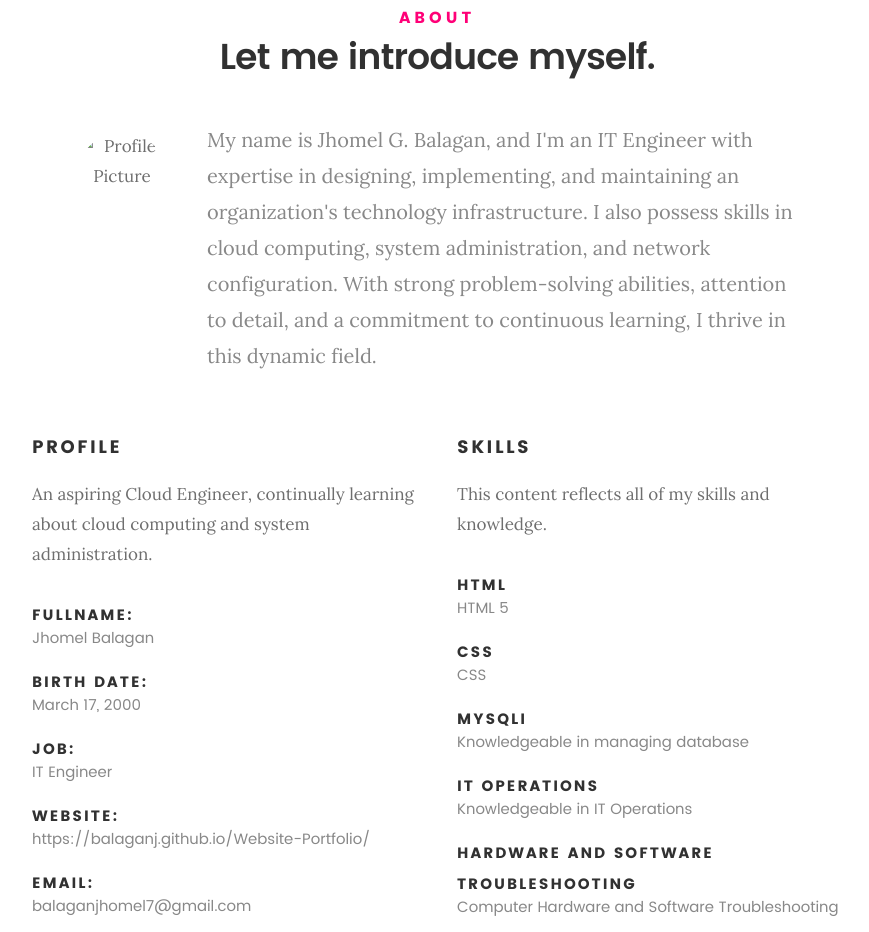
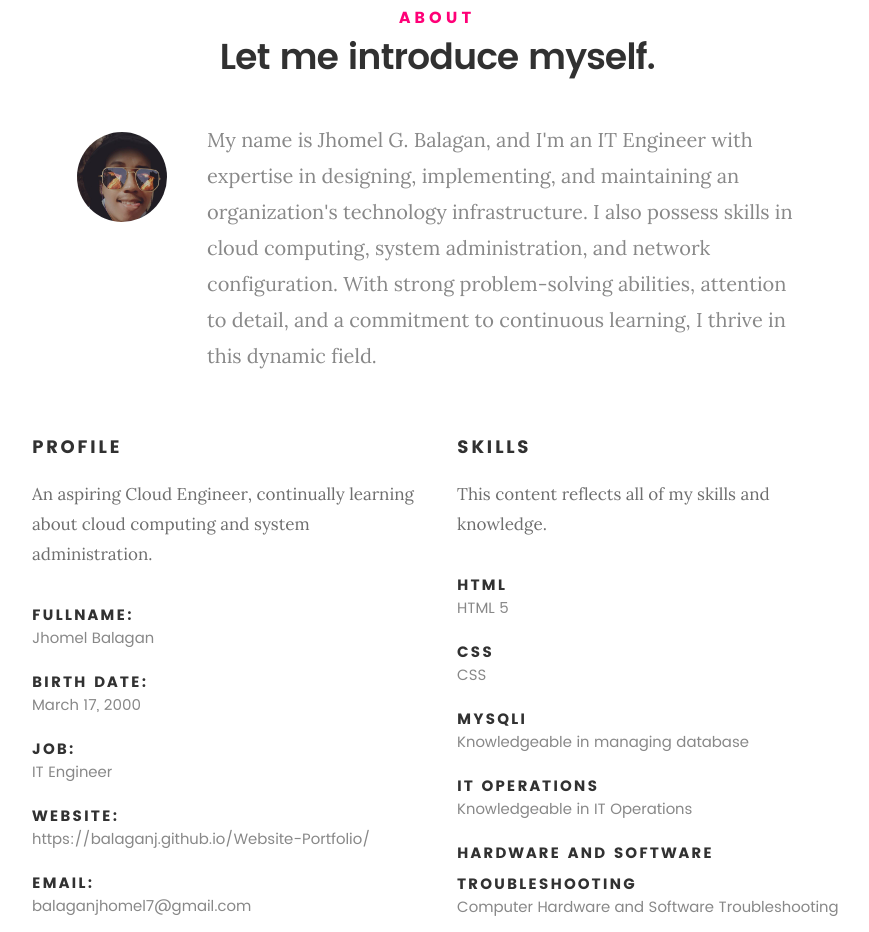
Before and after one commit to balaganj/Website-Portfolio, a plain HTML site: page index.html in a window 1280 px wide. Shown: the part 917-1849 px from the top of the page, without its empty margins (203-1072 px from the left). Drawn offline with Linux system fonts and the light colour scheme; files whose address does not match are found by name.

Commit message:
Update index.html

```diff
--- a/index.html
+++ b/index.html
@@ -110,7 +110,7 @@
 
    			<div class="intro-info">
 
-   				<img src="images/my" alt="Profile Picture">
+   				<img src="images/my_profile_picture.jpg" alt="Profile Picture">
 
    				<p class="lead">My name is Jhomel G. Balagan, and I'm an IT Engineer with expertise in designing, implementing, and maintaining an organization's technology infrastructure. I also possess skills in cloud computing, system administration, and network configuration. With strong problem-solving abilities, attention to detail, and a commitment to continuous learning, I thrive in this dynamic field.</p>
    			</div>
```
